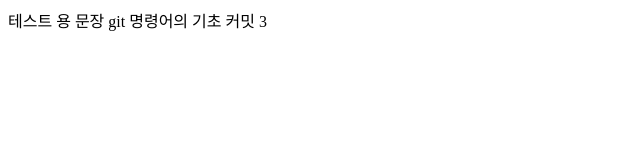
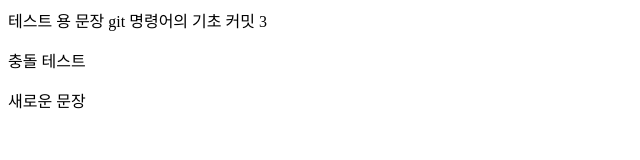
Before and after one commit to huwol/git-test, a plain HTML site: page index.html in a window 1280 px wide. Shown: the whole page, without its empty margins (0-640 px from the left). Drawn offline with Linux system fonts and the light colour scheme.

Commit message:
충돌 테스트

```diff
--- a/index.html
+++ b/index.html
@@ -9,5 +9,7 @@
   테스트 용 문장
   git 명령어의 기초
   커밋 3
+  <p>충돌 테스트</p>
+  새로운 문장
 </body>
 </html>
```
